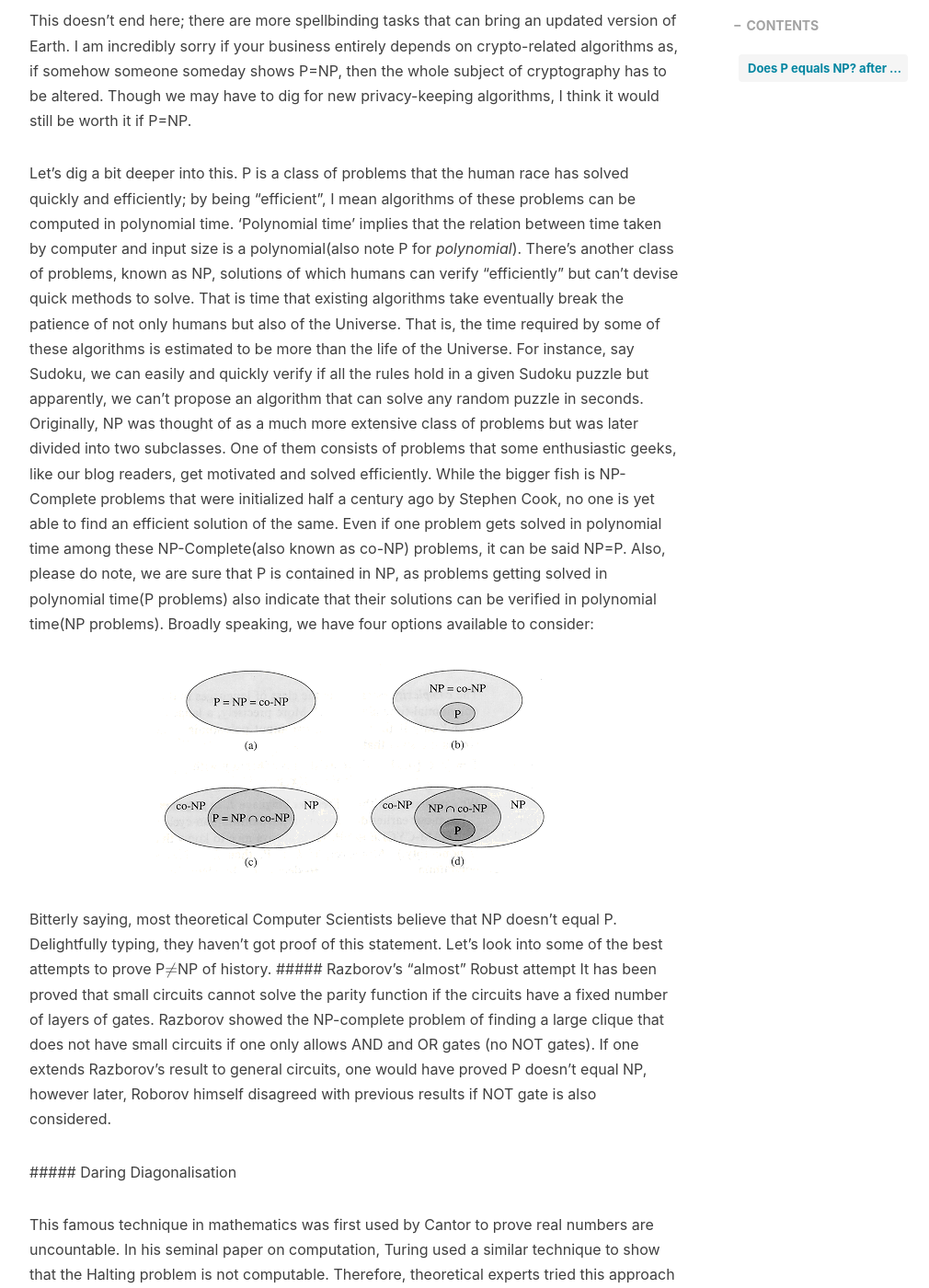
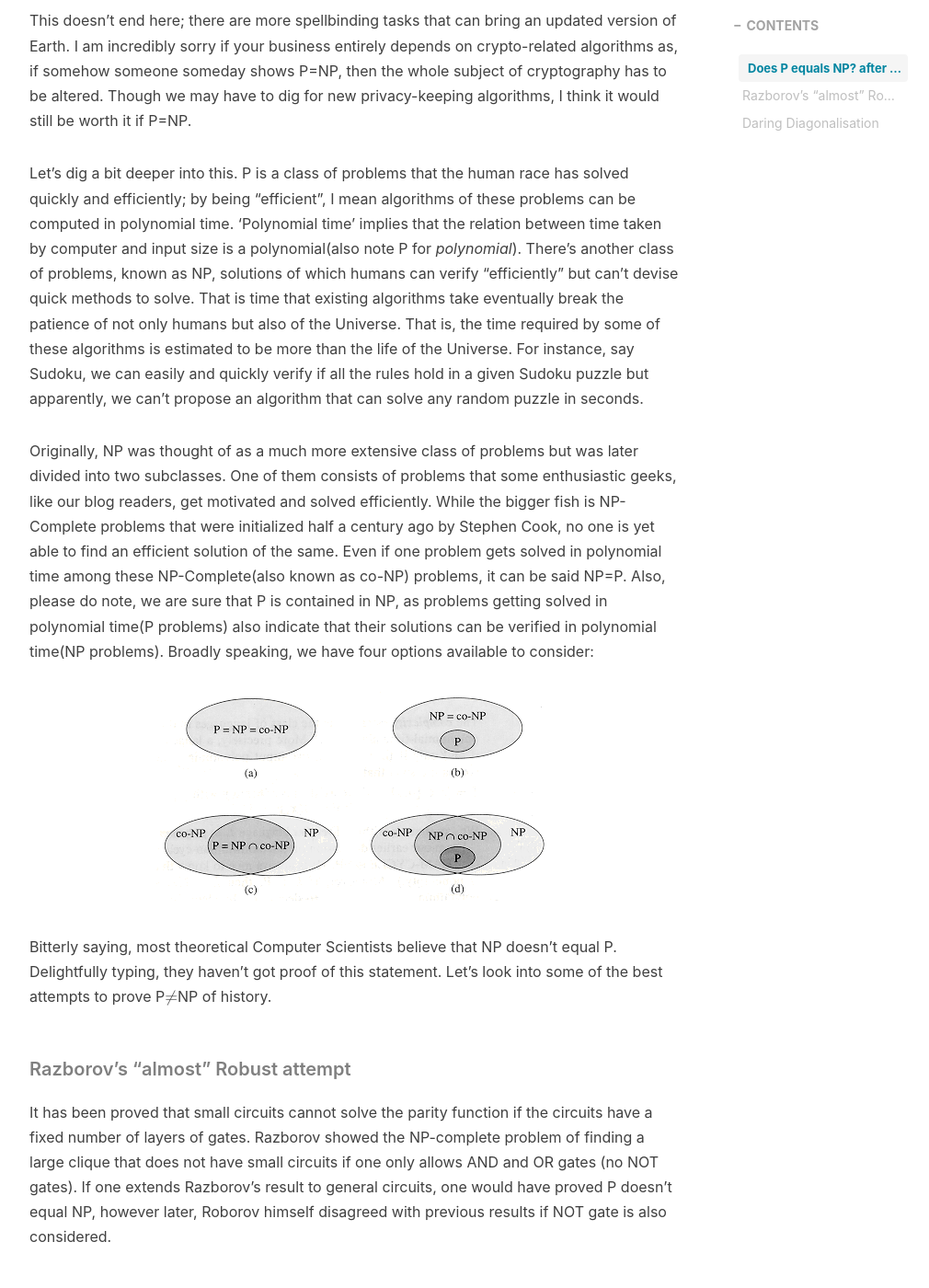
Before and after one commit to mathsociitd/blog, a Jekyll site: the page built from _posts/2021-10-11-pvsnp.md, in a window 1280 px wide and 1400 px high, scrolled down 909 px. Shown: the whole window at 92% size, without its empty margins (233-1243 px from the left). Built offline with Jekyll 4.4.1, drawn with Linux system fonts in a browser that asks for light colours; nearby versions of some CDN libraries; formulas are drawn with MathJax 3; comment, search, counter and statistics services are not loaded; some of the changed lines change nothing that is shown; some of the changed text lies outside the part shown.

Commit message:
changes done

```diff
--- a/_posts/2021-10-11-pvsnp.md
+++ b/_posts/2021-10-11-pvsnp.md
@@ -24,22 +24,21 @@ Welcome. Take a seat. We have been awaiting your arrival for quite a long time.
 This doesn’t end here; there are more spellbinding tasks that can bring an updated version of Earth. I am incredibly sorry if your business entirely depends on crypto-related algorithms as, if somehow someone someday shows P=NP, then the whole subject of cryptography has to be altered. Though we may have to dig for new privacy-keeping algorithms, I think it would still be worth it if P=NP.
 
   Let's dig a bit deeper into this. P is a class of problems that the human race has solved quickly and efficiently; by being “efficient”, I mean algorithms of these problems can be computed in polynomial time. 'Polynomial time' implies that the relation between time taken by computer and input size is a polynomial(also note P for *polynomial*). There’s another class of problems, known as NP, solutions of which humans can verify “efficiently” but can't devise quick methods to solve. That is time that existing algorithms take eventually break the patience of not only humans but also of the Universe. That is, the time required by some of these algorithms is estimated to be more than the life of the Universe. For instance, say Sudoku, we can easily and quickly verify if all the rules hold in a given Sudoku puzzle but apparently, we can't propose an algorithm that can solve any random puzzle in seconds.
+
   Originally, NP was thought of as a much more extensive class of problems but was later divided into two subclasses. One of them consists of problems that some enthusiastic geeks, like our blog readers, get motivated and solved efficiently. While the bigger fish is NP-Complete problems that were initialized half a century ago by Stephen Cook, no one is yet able to find an efficient solution of the same. Even if one problem gets solved in polynomial time among these NP-Complete(also known as co-NP) problems, it can be said NP=P. Also, please do note, we are sure that P is contained in NP, as problems getting solved in polynomial time(P problems) also indicate that their solutions can be verified in polynomial time(NP problems). Broadly speaking, we have four options available to consider:
  <img src="/blog/media/post/2021-10-11-pvsnp_img.png" alt="nothing">
 
 
   Bitterly saying, most theoretical Computer Scientists believe that NP doesn’t equal P. Delightfully typing, they haven’t got proof of this statement.
  Let's look into some of the best attempts to prove P$\ne$NP of history.
-  ##### Razborov's "almost" Robust attempt
+##### Razborov's "almost" Robust attempt
    It has been proved that small circuits cannot solve the parity function if the circuits have a fixed number of layers of gates. Razborov showed the NP-complete problem of finding a large clique that does not have small circuits if one only allows AND and OR gates (no NOT gates). If one extends Razborov’s result to general circuits, one would have proved P doesn't equal NP, however later, Roborov himself disagreed with previous results if NOT gate is also considered.
 
-  ##### Daring Diagonalisation
+##### Daring Diagonalisation
 
   This famous technique in mathematics was first used by Cantor to prove real numbers are uncountable. In his seminal paper on computation, Turing used a similar technique to show that the Halting problem is not computable. Therefore, theoretical experts tried this approach in an attempt to separate NP from P; some of them even got some fruitful results but weren't able to satisfactorily prove P doesn't equal NP.
 
 Are you ready to undertake the challenge of delving further into this predicament? Check out <a href="https://arxiv.org/ftp/arxiv/papers/1911/1911.00722.pdf"> Razborov's attempt in more detail</a>, and check out a <a href="http://courses.csail.mit.edu/6.841/spring09/scribe/lect02.pdf"> deeper description of diagonalization</a>.
 
-Turing, Alan. 1936. On computable numbers, with an application to the Entscheidungs problem. Proceedings of the London Mathematical Society, ser.
-2. vol. 42 (1936-7), pp.230-265; corrections, Ibid, vol 43 (1937) pp. 544-546.
-<a href="http://www.abelard.org/turpap2/tp2-ie.asp#index">Turing's paper. </a>
+
 Image taken from <a href="http://staff.ustc.edu.cn/~csli/graduate/algorithms/book6/chap36.htm"> this.
```
